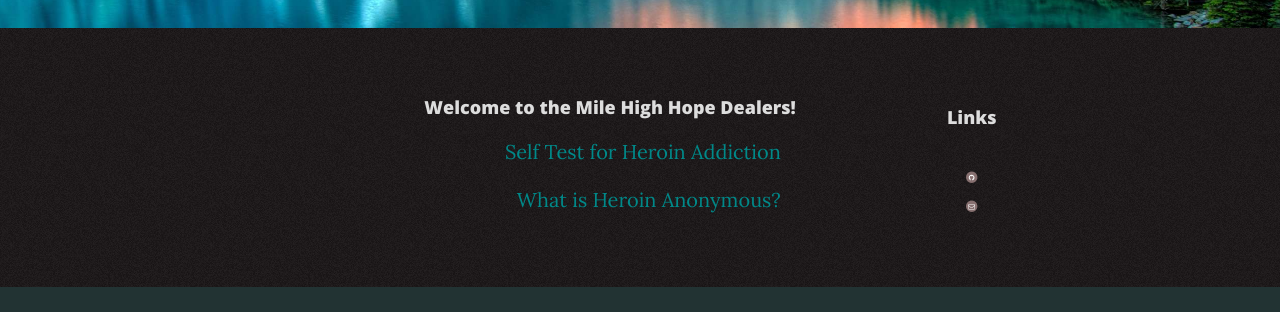
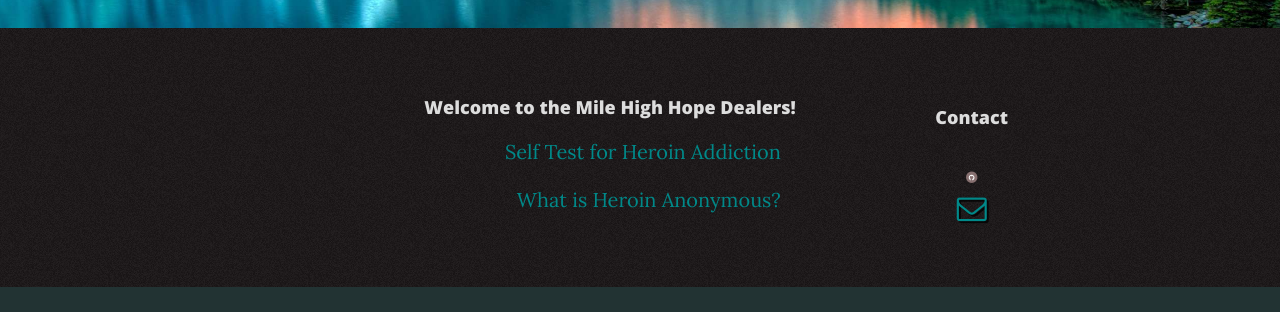
Before and after one commit to StarPerfect/MileHighHopeDealers, a Jekyll site: the page built from index.html, in a window 1280 px wide. Shown: the part 508-820 px from the top of the page. Built offline with Jekyll 4.4.1, drawn with Linux system fonts in a browser that asks for light colours; nearby versions of some CDN libraries; the list of posts is cut into pages by our own code.

Commit message:
Change main page links to say Contact and add envelope icon for email

```diff
--- a/_includes/links.html
+++ b/_includes/links.html
@@ -1,6 +1,6 @@
 
   <ul class="faul">
-<p class="lead"><h4>Links</h4></p>
+<p class="lead"><h4>Contact</h4></p>
                       {% if site.twitter_username %}
                     <li>
  <a href="https://twitter.com/{{ site.twitter_username }}"  data-toggle="tooltip" title="Twiiter" style="
@@ -89,11 +89,14 @@ color:#877070;font-size:.25em;text-decoration:none;">
 
 
      <li>
-    <a href="mailto:MileHighHopeDealers@gmail.com" data-toggle="tooltip" target="_blank" title="Email" style="
+        <a href="mailto:MileHighHopeDealers@gmail.com" data-toggle="tooltip" target="_blank" title="Email" style="
+font-size:1.5em;text-shadow: 2px 2px rgba(0, 0, 0, .75);text-decoration:none;">
+           <i class="fa fa-envelope-o"></i>
+    <!-- <a href="mailto:MileHighHopeDealers@gmail.com" data-toggle="tooltip" target="_blank" title="Email" style="
 color:#877070;font-size:.25em;text-decoration:none;">
       <span class="fa-stack fa-lg">
             <i class="fa fa-circle fa-stack-2x"></i>
-              <i class="fa fa-envelope-o fa-stack-1x fa-inverse"></i></span>
+              <i class="fa fa-envelope-o fa-stack-1x fa-inverse"></i></span> -->
     </a> </li>
 
 
```
